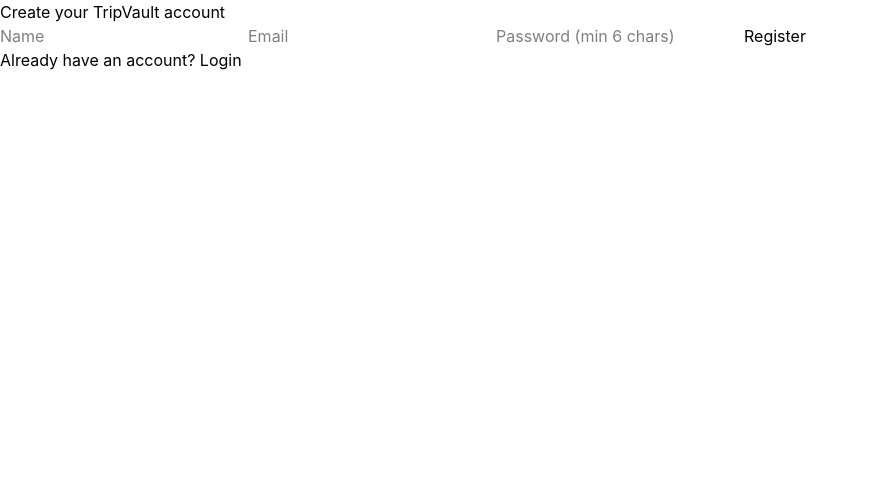
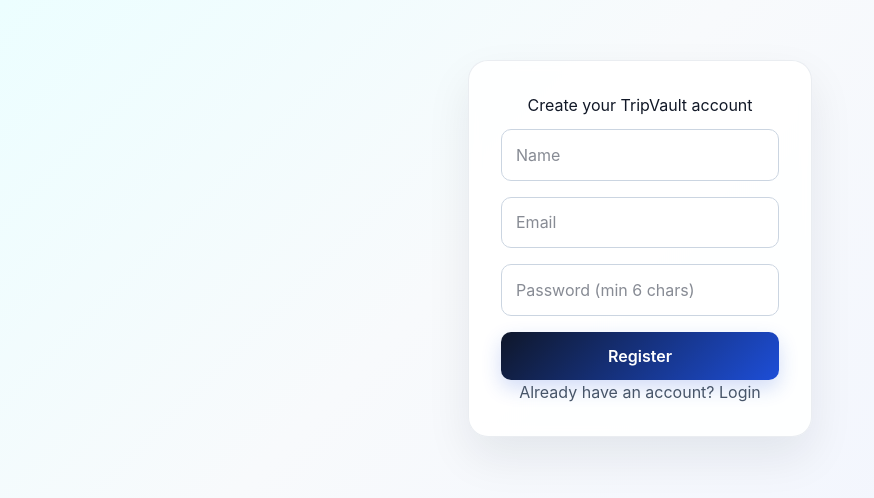
Before and after one commit to Shubhashissahu/TripVault, a React (Vite) app in the folder client/: page /register in a window 1280 px wide. Shown: the top 498 px of the page, without its empty margins (0-874 px from the left). Built offline with nearby package versions, Linux system fonts and the light colour scheme; no server answers.

Commit message:
fix: css is broken fix it

```diff
--- a/client/src/index.css
+++ b/client/src/index.css
@@ -1,27 +1,299 @@
 @import "tailwindcss";
-.dashboard { max-width: 1000px; margin: 32px auto; padding: 0 16px; }
-.dash-header { display: flex; justify-content: space-between; align-items: center; flex-wrap: wrap; gap: 12px; margin-bottom: 24px; }
-.dash-header h1 { margin: 0; font-size: 1.6rem; }
-.dash-header p { margin: 4px 0 0; color: #666; }
-.row { display: flex; gap: 10px; flex-wrap: wrap; }
-.row > label { flex: 1; min-width: 140px; }
-.center { text-align: center; }
 
-.trip-grid { display: grid; grid-template-columns: repeat(auto-fill, minmax(260px, 1fr)); gap: 16px; }
-.trip-card { background: #fff; padding: 18px; border-radius: 12px; box-shadow: 0 2px 10px rgba(0,0,0,.07); cursor: pointer; transition: transform .15s, box-shadow .15s; }
-.trip-card:hover { transform: translateY(-3px); box-shadow: 0 6px 18px rgba(0,0,0,.12); }
-.trip-card h3 { margin: 0 0 8px; }
-.trip-card p { margin: 4px 0; color: #444; font-size: 14px; }
-.trip-card .rating { color: #f59e0b; letter-spacing: 2px; }
+:root {
+  font-family: Inter, "Segoe UI", sans-serif;
+  color: #111827;
+  background: linear-gradient(135deg, #ecfeff 0%, #f8fafc 35%, #eef2ff 100%);
+  line-height: 1.5;
+  font-weight: 400;
+}
 
-.empty { text-align: center; background: #fff; padding: 48px 24px; border-radius: 12px; box-shadow: 0 2px 10px rgba(0,0,0,.07); }
+* {
+  box-sizing: border-box;
+}
 
-button.secondary { background: #e5e7eb; color: #111; }
-button.danger { background: #dc2626; margin-top: 10px; padding: 6px 12px; font-size: 13px; }
+html, body, #root {
+  min-height: 100%;
+  height: 100%;
+  margin: 0;
+}
 
-.modal-backdrop { position: fixed; inset: 0; background: rgba(0,0,0,.45); display: flex; align-items: center; justify-content: center; padding: 16px; z-index: 50; }
-.modal { background: #fff; border-radius: 12px; padding: 24px; width: 100%; max-width: 480px; max-height: 90vh; overflow-y: auto; }
-.trip-form { display: flex; flex-direction: column; gap: 12px; margin: 0; text-align: left; }
-.trip-form h2 { margin: 0; }
-.trip-form label { display: flex; flex-direction: column; gap: 4px; font-size: 14px; font-weight: 500; }
-.trip-form textarea, .trip-form select { padding: 10px; border: 1px solid #ccc; border-radius: 8px; font-size: 15px; font-family: inherit; }
+body {
+  min-height: 100vh;
+  display: flex;
+  justify-content: center;
+  align-items: flex-start;
+  background: linear-gradient(135deg, #ecfeff 0%, #f8fafc 35%, #eef2ff 100%);
+}
+
+button,
+input,
+select,
+textarea {
+  font: inherit;
+}
+
+button {
+  border: none;
+  border-radius: 10px;
+  background: linear-gradient(135deg, #0f172a, #1d4ed8);
+  color: white;
+  padding: 0.75rem 1.1rem;
+  font-weight: 600;
+  cursor: pointer;
+  transition: transform 0.15s ease, box-shadow 0.15s ease, opacity 0.15s ease;
+  box-shadow: 0 8px 20px rgba(29, 78, 216, 0.2);
+}
+
+button:hover {
+  transform: translateY(-1px);
+}
+
+button:disabled {
+  opacity: 0.7;
+  cursor: not-allowed;
+  transform: none;
+}
+
+button.secondary {
+  background: #e5e7eb;
+  color: #111827;
+  box-shadow: none;
+}
+
+button.danger {
+  background: #dc2626;
+  margin-top: 10px;
+  padding: 6px 12px;
+  font-size: 13px;
+  box-shadow: none;
+}
+
+.card {
+  width: min(100%, 460px);
+  margin: 60px auto;
+  background: rgba(255, 255, 255, 0.9);
+  border: 1px solid rgba(148, 163, 184, 0.2);
+  border-radius: 20px;
+  padding: 2rem;
+  box-shadow: 0 20px 45px rgba(15, 23, 42, 0.08);
+  backdrop-filter: blur(6px);
+}
+
+.card h1,
+.card h2 {
+  margin-top: 0;
+  margin-bottom: 0.75rem;
+  text-align: center;
+}
+
+.card p {
+  text-align: center;
+  color: #475569;
+}
+
+form {
+  display: flex;
+  flex-direction: column;
+  gap: 1rem;
+}
+
+input,
+select,
+textarea {
+  width: 100%;
+  border: 1px solid #cbd5e1;
+  border-radius: 10px;
+  padding: 0.8rem 0.9rem;
+  background: #fff;
+  color: #0f172a;
+  transition: border-color 0.15s ease, box-shadow 0.15s ease;
+}
+
+input:focus,
+select:focus,
+textarea:focus {
+  outline: none;
+  border-color: #3b82f6;
+  box-shadow: 0 0 0 4px rgba(59, 130, 246, 0.12);
+}
+
+textarea {
+  resize: vertical;
+  min-height: 110px;
+}
+
+label {
+  display: flex;
+  flex-direction: column;
+  gap: 0.45rem;
+  font-size: 0.95rem;
+  font-weight: 600;
+  color: #334155;
+}
+
+.error {
+  display: flex;
+  align-items: center;
+  justify-content: space-between;
+  gap: 0.75rem;
+  background: #fef2f2;
+  color: #991b1b;
+  border: 1px solid #fecaca;
+  border-radius: 10px;
+  padding: 0.75rem 0.9rem;
+  margin: 0 0 1rem;
+  font-size: 0.95rem;
+}
+
+.error button {
+  background: transparent;
+  color: #991b1b;
+  box-shadow: none;
+  padding: 0;
+  font-size: 1.1rem;
+}
+
+.dashboard {
+  max-width: 1000px;
+  margin: 32px auto;
+  padding: 0 16px 32px;
+}
+
+.dash-header {
+  display: flex;
+  justify-content: space-between;
+  align-items: center;
+  flex-wrap: wrap;
+  gap: 12px;
+  margin-bottom: 24px;
+  padding: 1rem 1.2rem;
+  background: rgba(255, 255, 255, 0.7);
+  border: 1px solid rgba(148, 163, 184, 0.2);
+  border-radius: 16px;
+  box-shadow: 0 12px 30px rgba(15, 23, 42, 0.04);
+}
+
+.dash-header h1 {
+  margin: 0;
+  font-size: 1.7rem;
+}
+
+.dash-header p {
+  margin: 4px 0 0;
+  color: #475569;
+}
+
+.row {
+  display: flex;
+  gap: 10px;
+  flex-wrap: wrap;
+}
+
+.row > label {
+  flex: 1;
+  min-width: 140px;
+}
+
+.center {
+  text-align: center;
+}
+
+.trip-grid {
+  display: grid;
+  grid-template-columns: repeat(auto-fill, minmax(260px, 1fr));
+  gap: 16px;
+}
+
+.trip-card {
+  background: rgba(255, 255, 255, 0.95);
+  padding: 18px;
+  border-radius: 16px;
+  border: 1px solid rgba(148, 163, 184, 0.2);
+  box-shadow: 0 8px 20px rgba(15, 23, 42, 0.05);
+  cursor: pointer;
+  transition: transform 0.15s ease, box-shadow 0.15s ease;
+}
+
+.trip-card:hover {
+  transform: translateY(-3px);
+  box-shadow: 0 12px 28px rgba(15, 23, 42, 0.1);
+}
+
+.trip-card h3 {
+  margin: 0 0 8px;
+  font-size: 1.2rem;
+}
+
+.trip-card p {
+  margin: 4px 0;
+  color: #334155;
+  font-size: 14px;
+}
+
+.trip-card .rating {
+  color: #f59e0b;
+  letter-spacing: 2px;
+  font-size: 1rem;
+}
+
+.empty {
+  text-align: center;
+  background: rgba(255, 255, 255, 0.9);
+  padding: 48px 24px;
+  border-radius: 16px;
+  box-shadow: 0 8px 20px rgba(15, 23, 42, 0.05);
+  border: 1px solid rgba(148, 163, 184, 0.2);
+}
+
+.modal-backdrop {
+  position: fixed;
+  inset: 0;
+  background: rgba(15, 23, 42, 0.45);
+  display: flex;
+  align-items: center;
+  justify-content: center;
+  padding: 16px;
+  z-index: 50;
+}
+
+.modal {
+  background: white;
+  border-radius: 18px;
+  padding: 24px;
+  width: 100%;
+  max-width: 480px;
+  max-height: 90vh;
+  overflow-y: auto;
+  box-shadow: 0 25px 50px rgba(15, 23, 42, 0.2);
+}
+
+.trip-form {
+  display: flex;
+  flex-direction: column;
+  gap: 12px;
+  margin: 0;
+  text-align: left;
+}
+
+.trip-form h2 {
+  margin: 0;
+  text-align: left;
+}
+
+.trip-form label {
+  display: flex;
+  flex-direction: column;
+  gap: 4px;
+  font-size: 14px;
+  font-weight: 500;
+}
+
+.trip-form textarea,
+.trip-form select {
+  padding: 10px;
+  border: 1px solid #cbd5e1;
+  border-radius: 8px;
+  font-size: 15px;
+  font-family: inherit;
+}
```
